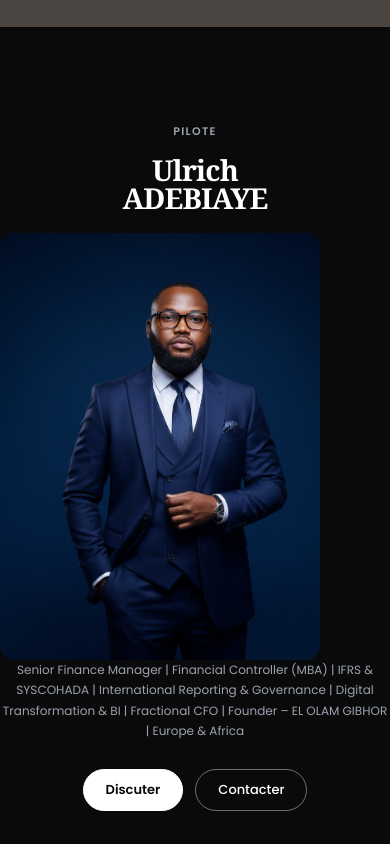
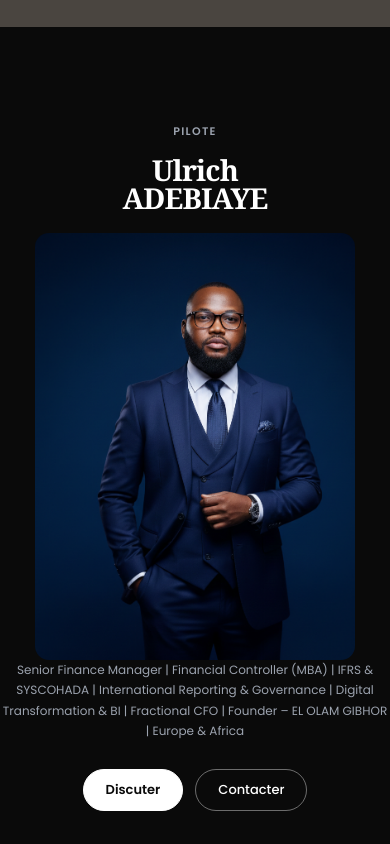
Before and after one commit to AliDev2205/elolamgibhor, a Next.js app: page / in a window 390 px wide. Shown: the part 6180-7024 px from the top of the page. Built offline with nearby package versions, Linux system fonts and the light colour scheme.

Commit message:
fix(founder): center mobile founder photo on home and add margin spacing above job description on mobile

```diff
--- a/src/app/a-propos/page.tsx
+++ b/src/app/a-propos/page.tsx
@@ -228,7 +228,7 @@ export default function AboutPage() {
                     fontSize: "0.75rem", color: "#9CA3AF",
                     lineHeight: "1.7", maxWidth: "420px",
                   }}
-                  className="mx-auto lg:mx-0 text-center lg:text-left"
+                  className="mx-auto lg:mx-0 text-center lg:text-left mt-8 lg:mt-0"
                   >
                     Senior Finance Manager | Financial Controller (MBA) | IFRS & SYSCOHADA | International Reporting & Governance | Digital Transformation & BI | Fractional CFO | Founder – EL OLAM GIBHOR | Europe & Africa
                   </p>
--- a/src/app/page.tsx
+++ b/src/app/page.tsx
@@ -744,7 +744,7 @@ export default function Home() {
 
             {/* ── Gauche — label + nom + texte + boutons ── */}
             <AnimatedSection animation="fadeInRight">
-              <div className="text-center lg:text-left">
+              <div className="text-center lg:text-left flex flex-col items-center lg:items-start w-full">
                 <p style={{
                   fontSize: "11px",
                   fontWeight: "600",
@@ -781,7 +781,7 @@ export default function Home() {
                   />
                 </div>
 
-                <p className="mx-auto lg:mx-0" style={{
+                <p className="mx-auto lg:mx-0 text-center lg:text-left mt-8 lg:mt-0" style={{
                   fontSize: "0.75rem",
                   color: "#9CA3AF",
                   lineHeight: "1.7",
```
